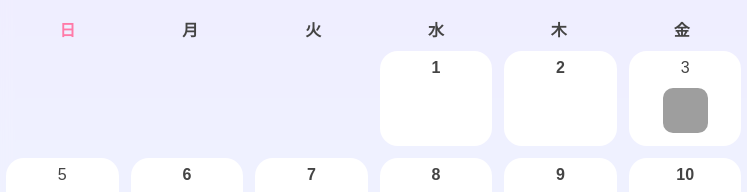
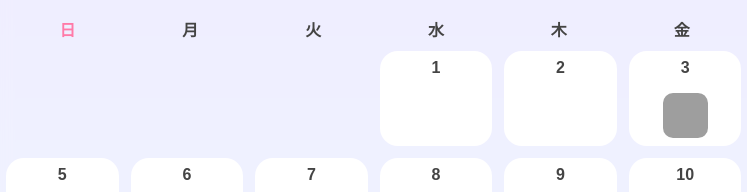
Before and after one commit to hotogiritu/RituSchedule, a plain HTML site: page index.html in a window 1280 px wide. Shown: the part 248-440 px from the top of the page, 204-951 px from the left. Drawn offline with Linux system fonts and the light colour scheme; grey boxes are pictures that could not be loaded.

Commit message:
Update style.css

```diff
--- a/style.css
+++ b/style.css
@@ -90,3 +90,7 @@ body{
     display: block;
     margin: 5px auto 0;
 }
+.date-number{
+    font-weight: bold;
+    margin-bottom: 5px;
+}
```
